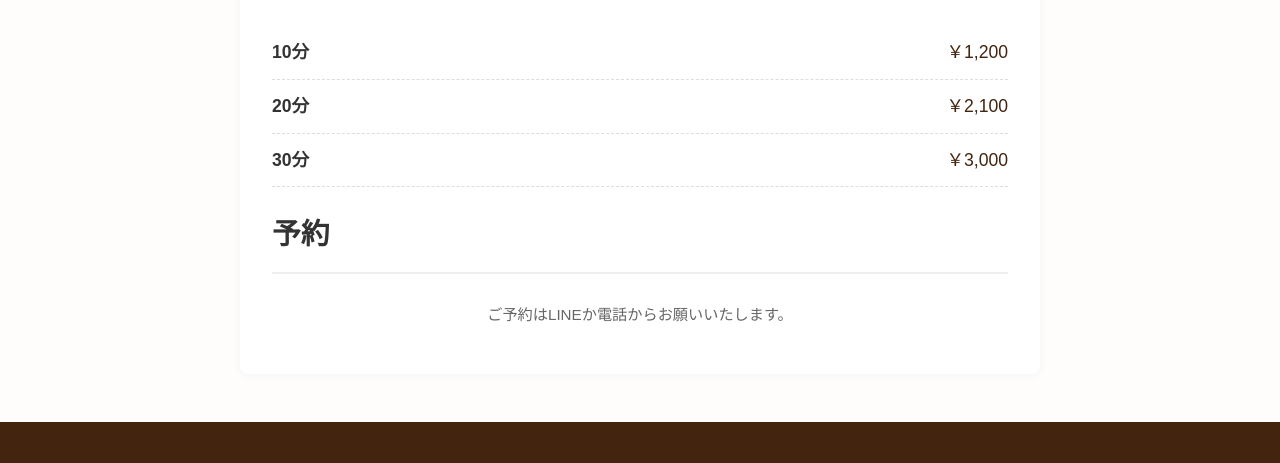
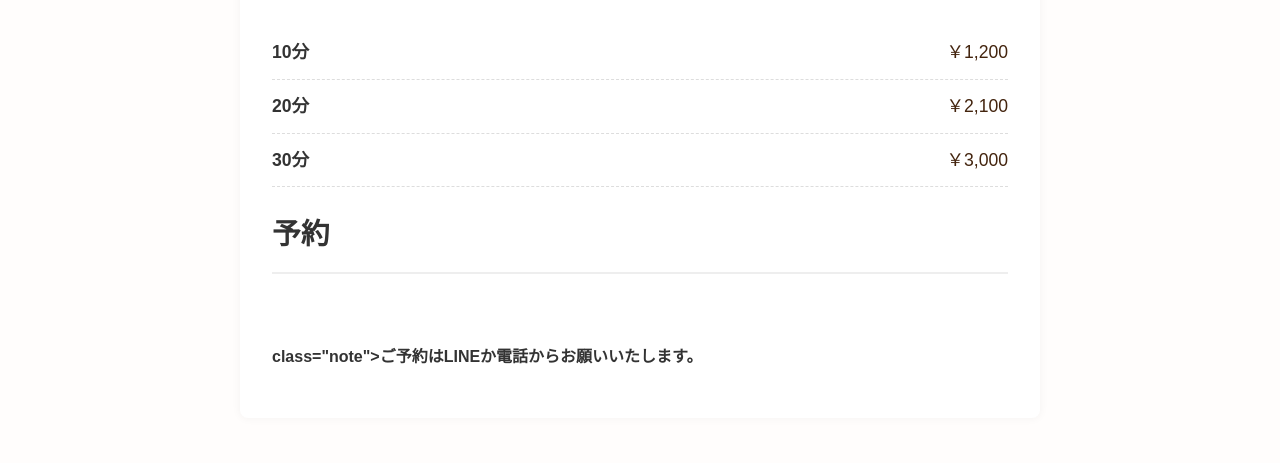
Before and after one commit to tomodachinoouchi/tomodachinoouchi, a plain HTML site: page menu.html in a window 1280 px wide. Shown: the part 385-848 px from the top of the page. Drawn offline with Linux system fonts and the light colour scheme.

Commit message:
Update menu.html

```diff
--- a/menu.html
+++ b/menu.html
@@ -36,7 +36,7 @@
 				<li><span class="menu-title">30分</span><span class="menu-price">￥3,000</span></li>
 <!-- 				<li><span class="menu-title">メニュー1</span><span class="menu-price">2,500円</span></li> -->
 			<h2>予約</h2>
-<p class="note">ご予約はLINEか電話からお願いいたします。</p>
+　　　　　　　　　　　　　　　　　 <p><strong> class="note">ご予約はLINEか電話からお願いいたします。</p>
 			</ul>
 <!-- 			<p class="note">ご予約はLINEか電話からお願いいたします</p> -->
 		</main>
```
